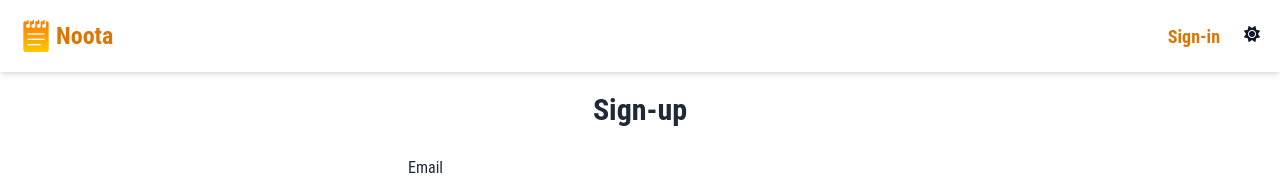
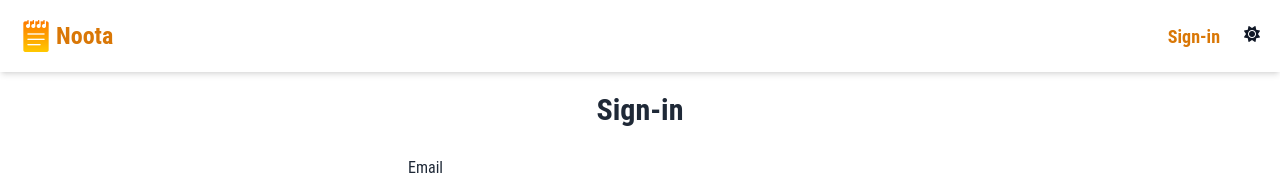
Before and after one commit to MohamedAbdalhalem/notta, a React (Vite) app: page /sign-in in a window 1280 px wide. Shown: the top 182 px of the page. Built offline with nearby package versions, Linux system fonts and the light colour scheme.

Commit message:
update the ui

```diff
--- a/src/Components/Sign_in/Sign_in.tsx
+++ b/src/Components/Sign_in/Sign_in.tsx
@@ -37,7 +37,7 @@ export default function Sign_in() {
   return (
     <div className="p-5">
       <form className="max-w-lg mx-auto" onSubmit={handleSubmit(handleSignINn)} >
-        <h3 className="text-gray-800 text-center text-3xl mb-4 font-bold dark:text-white">Sign-up</h3>
+        <h3 className="text-gray-800 text-center text-3xl mb-4 font-bold dark:text-white">Sign-in</h3>
         {isCreated && <div className="p-4 mb-4 text-sm text-green-800 rounded-lg bg-green-50 dark:bg-gray-800 dark:text-green-400" role="alert">
           Welcome
 </div>}
```
